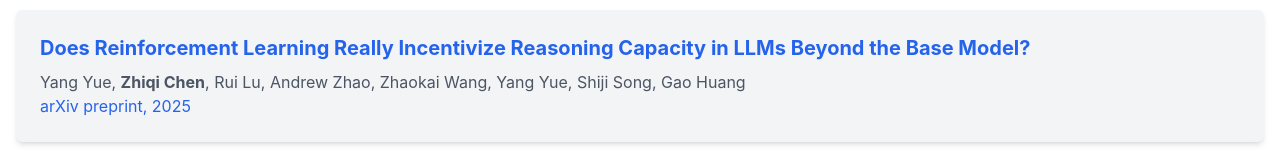
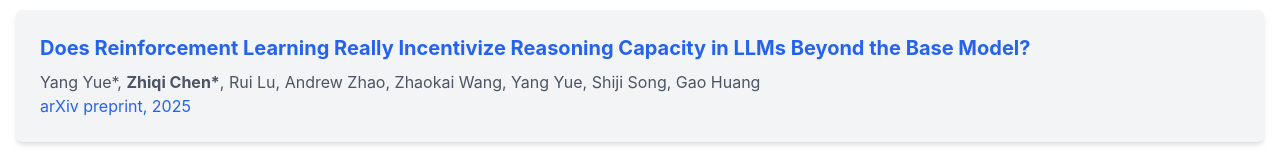
Before and after one commit to ZhiqiChen05/ZhiqiChen05.github.io, a plain HTML site: page index.html in a window 1280 px wide. Shown: the part 1014-1182 px from the top of the page. Drawn offline with nearby package versions, Linux system fonts and the light colour scheme.

Commit message:
Update index.html

```diff
--- a/index.html
+++ b/index.html
@@ -87,8 +87,8 @@
                         </a>
                     </h3>
                     <p class="text-gray-600">
-                        Yang Yue,
-                        <span class="font-bold">Zhiqi Chen</span>,
+                        Yang Yue*,
+                        <span class="font-bold">Zhiqi Chen*</span>,
                         Rui Lu, Andrew Zhao, Zhaokai Wang, Yang Yue, Shiji Song, Gao Huang<br>
                         <a href="https://arxiv.org/pdf/2504.13837"
                         class="text-blue-600 hover:underline"
```
